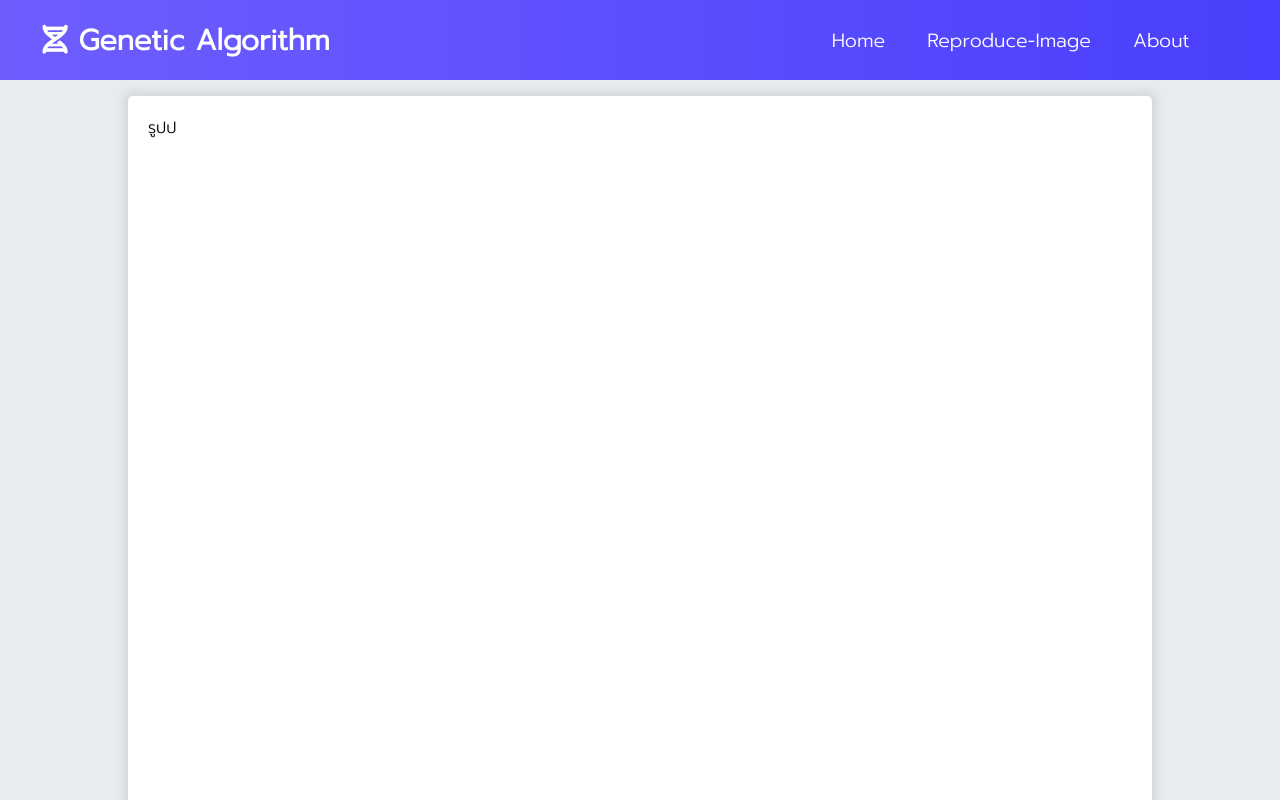
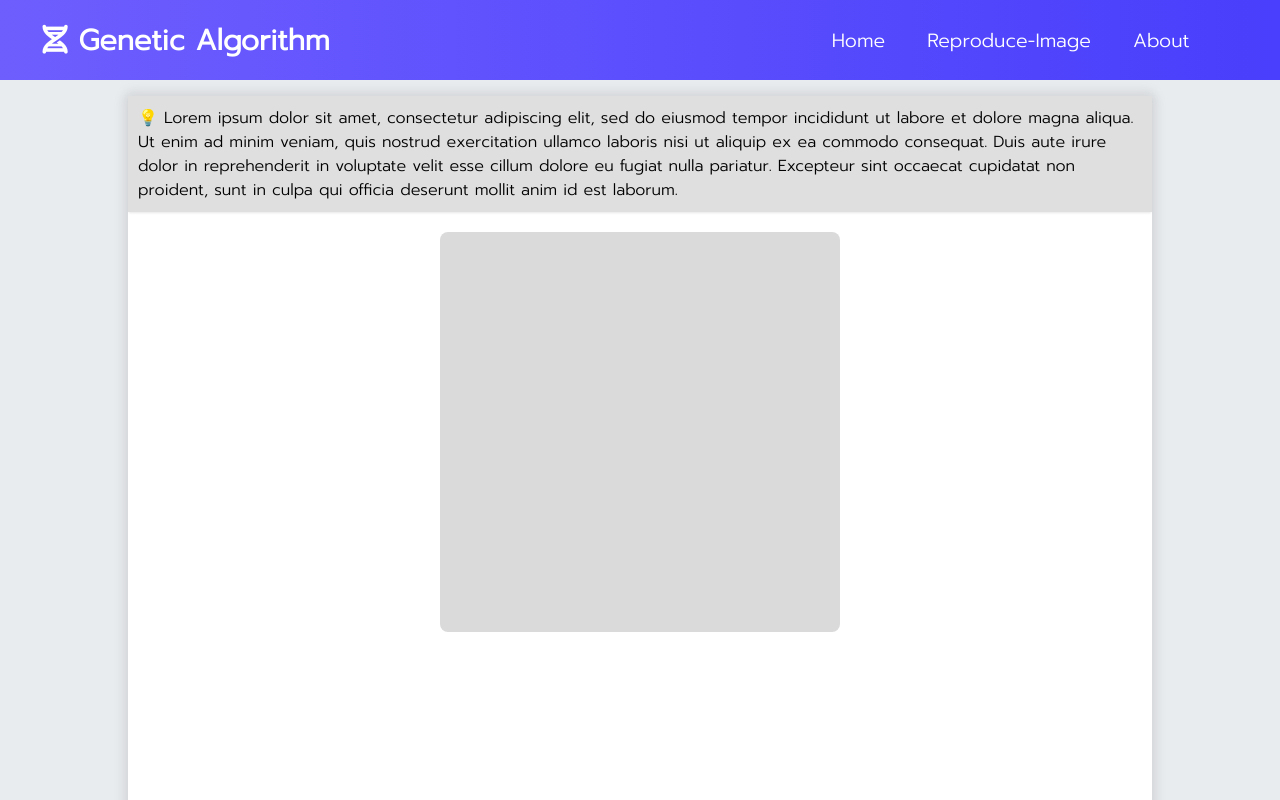
Before and after one commit to if-else-ai/ga-frontend, a React (Create React App) app: page /Reproduce in a window 1280 px wide. Shown: the top 800 px of the page. Built offline with nearby package versions, Linux system fonts and the light colour scheme.

Commit message:
Update Reproduce Image Page

```diff
--- /dev/null
+++ b/src/components/Card.css
@@ -0,0 +1,9 @@
+.card {
+    display: block;
+    margin-left: auto;
+    margin-right: auto;
+    width: 400px;
+    height: 400px;
+    background-color: rgb(218, 218, 218);
+    border-radius: 8px;
+}
--- /dev/null
+++ b/src/components/Card.js
@@ -0,0 +1,15 @@
+import React, { Component } from "react";
+import "./Card.css";
+
+class Card extends Component {
+
+  render() {
+    return (
+        <div className="card">
+
+        </div>
+    );
+  }
+}
+
+export default Card;
--- /dev/null
+++ b/src/components/Pageheader.css
@@ -0,0 +1,14 @@
+.page-header {
+    color: black;
+    flex-direction: row;
+    width: auto;
+    height: auto;
+    margin-top: -20px;
+    margin-left: -20px;
+    margin-right: -20px;
+    margin-bottom: 20px;
+    padding: 10px;
+    background-color: rgb(223, 223, 223);
+    box-shadow: 0px 2px 2px -1px #8d8d8d36;
+
+}
--- /dev/null
+++ b/src/components/Pageheader.js
@@ -0,0 +1,24 @@
+import React, { Component } from "react";
+import "./Pageheader.css";
+
+class Pageheader extends Component {
+  render() {
+    return (
+      <div>
+        <div className="page-header">
+          <p>
+           💡 Lorem ipsum dolor sit amet, consectetur adipiscing elit, sed do
+            eiusmod tempor incididunt ut labore et dolore magna aliqua. Ut enim
+            ad minim veniam, quis nostrud exercitation ullamco laboris nisi ut
+            aliquip ex ea commodo consequat. Duis aute irure dolor in
+            reprehenderit in voluptate velit esse cillum dolore eu fugiat nulla
+            pariatur. Excepteur sint occaecat cupidatat non proident, sunt in
+            culpa qui officia deserunt mollit anim id est laborum.
+          </p>
+        </div>
+      </div>
+    );
+  }
+}
+
+export default Pageheader;
--- a/src/pages/Reproduce.js
+++ b/src/pages/Reproduce.js
@@ -1,8 +1,15 @@
 import React, { Component } from "react";
+import Card from "../components/Card";
+import Pageheader from "../components/Pageheader"
 
 class Reproduce extends Component {
   render() {
-    return <div className="page">รูปป</div>;
+    return (
+      <div className="page">
+        <Pageheader />
+        <Card />
+      </div>
+    );
   }
 }
 
```
